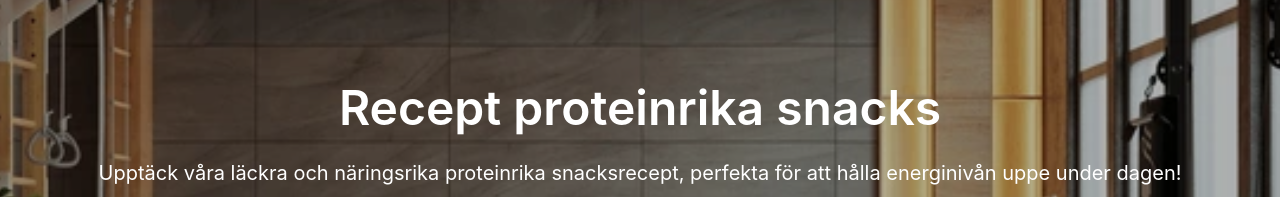
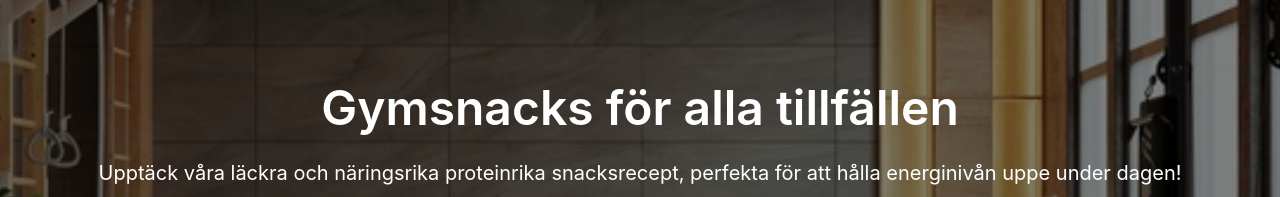
Before and after one commit to Falusvampen/vue-framework, a Vue app: page / in a window 1280 px wide. Shown: the part 168-365 px from the top of the page. Built offline with nearby package versions, Linux system fonts and the light colour scheme; no server answers; a web font is replaced by a local one.

Commit message:
edited title and background color

```diff
--- a/src/components/titleAndDescription.vue
+++ b/src/components/titleAndDescription.vue
@@ -14,7 +14,7 @@ export default {
 
     title: {
       type: String,
-      default: 'Recept proteinrika snacks'
+      default: 'Gymsnacks för alla tillfällen'
     },
     description: {
       type: String,
--- a/src/views/HomeView.vue
+++ b/src/views/HomeView.vue
@@ -105,7 +105,7 @@ export default {
   width: 100%;
   display: flex;
   flex-direction: column;
-  background-color: rgba(0, 0, 0, 0.3);
+  background-color: rgba(0, 0, 0, 0.5);
   background-blend-mode: darken;
 }
 </style>
```
